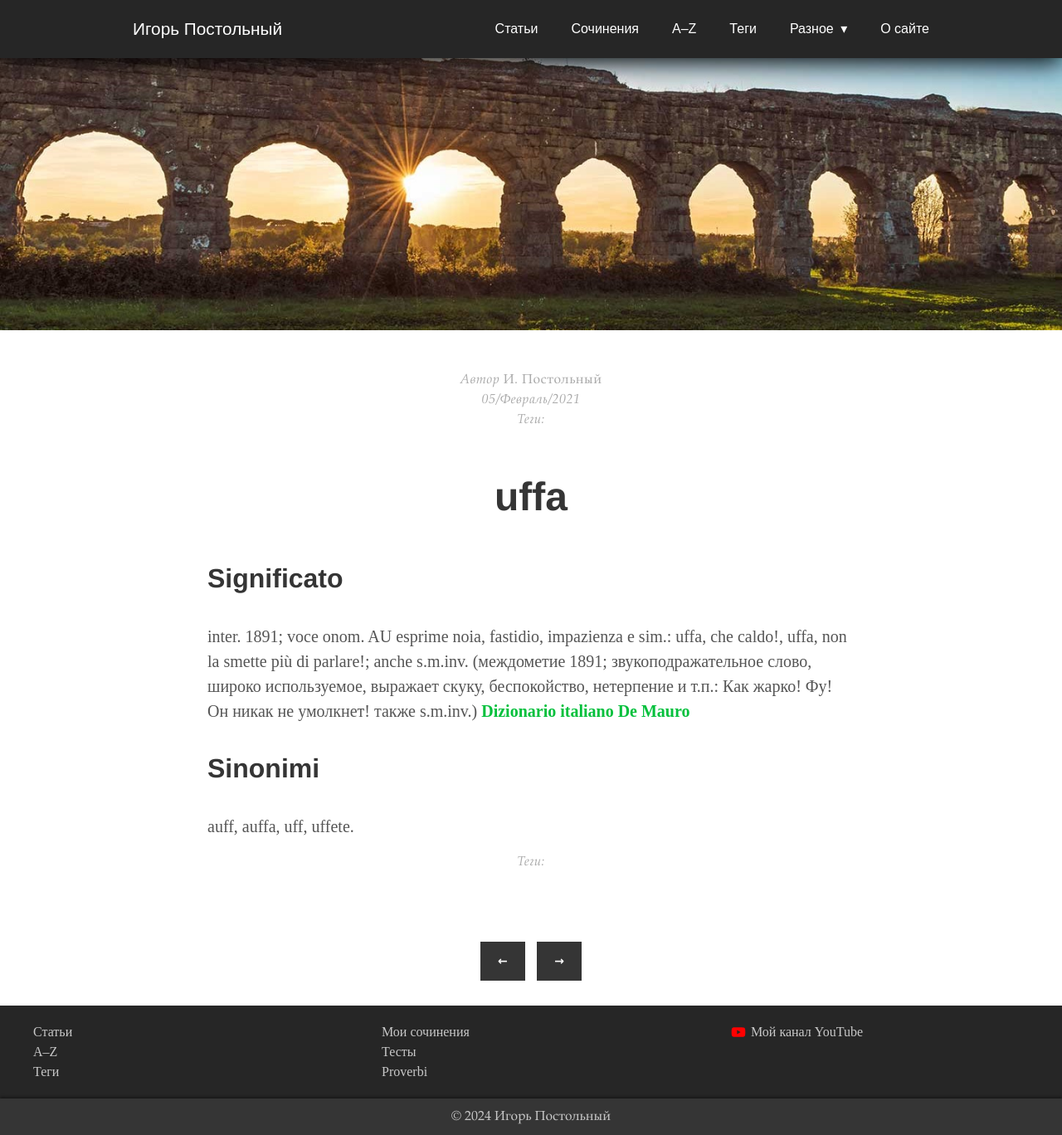
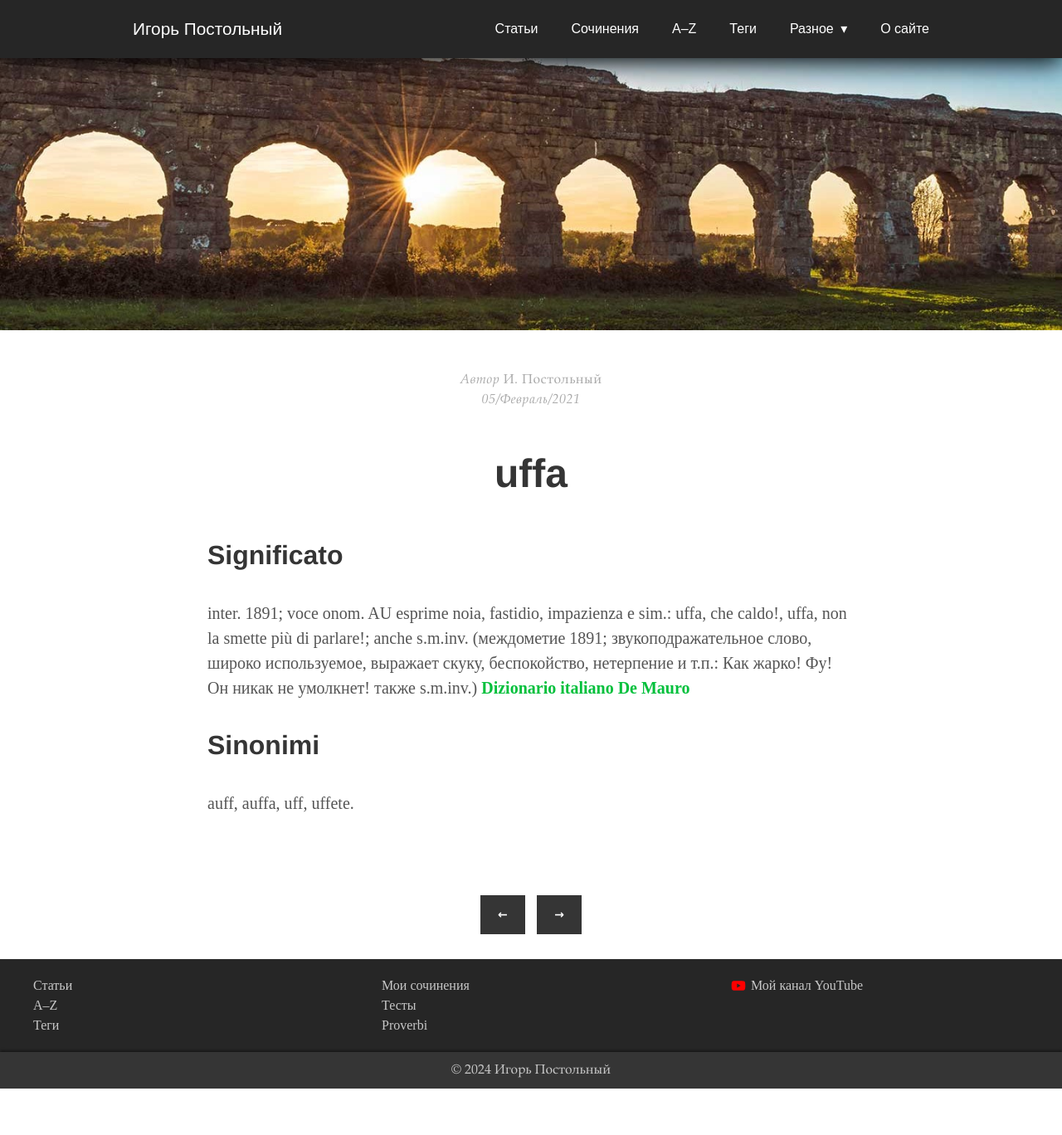
Before and after one commit to postolny/postolny.github.io, a Jekyll site: the page built from _posts/2021-02-05-uffa.md, in a window 1280 px wide. Shown: the whole page at 83% size. Built offline with Jekyll 4.4.1, drawn with Linux system fonts in a browser that asks for light colours; after the commit the page ends 1312 px from its top, so only the background shows below that.

Commit message:
Add files via upload

```diff
--- a/_layouts/post.html
+++ b/_layouts/post.html
@@ -5,10 +5,11 @@ layout: default
 <div class="post">
   <div class="post-info">
     <span>Автор</span>
+
     {% if page.author %}
-        {{ page.author }}
+      {{ page.author }}
     {% else %}
-        {{ site.author.name }}
+      {{ site.author.name }}
     {% endif %}
 
     {% if page.date %}
@@ -23,7 +24,7 @@ layout: default
     </time>
     {% endif %}
 
-    {% if page.tags %}
+    {% if page.tags and page.tags.size > 0 %}
     <br>
     <div class="tags-container" data-nosnippet>
       <div>Теги:</div>
@@ -33,7 +34,7 @@ layout: default
         {% endfor %}
       </div>
     </div>
-   {% endif %}
+    {% endif %}
   </div>
 
   <h1 class="post-title">{{ page.title }}</h1>
@@ -41,7 +42,7 @@ layout: default
 
   {{ content }}
 
-  {% if page.tags %}
+  {% if page.tags and page.tags.size > 0 %}
     <div class="tags-container" data-nosnippet>
       <div class="tags-title">Теги:</div>
       <div class="tags-clouds">
@@ -50,7 +51,7 @@ layout: default
         {% endfor %}
       </div>
     </div>
-   {% endif %}
+  {% endif %}
 </div>
 
 {% if page.comments %}
```
